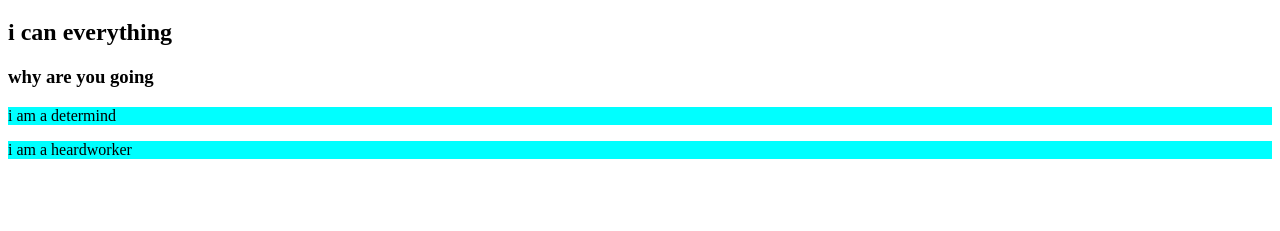
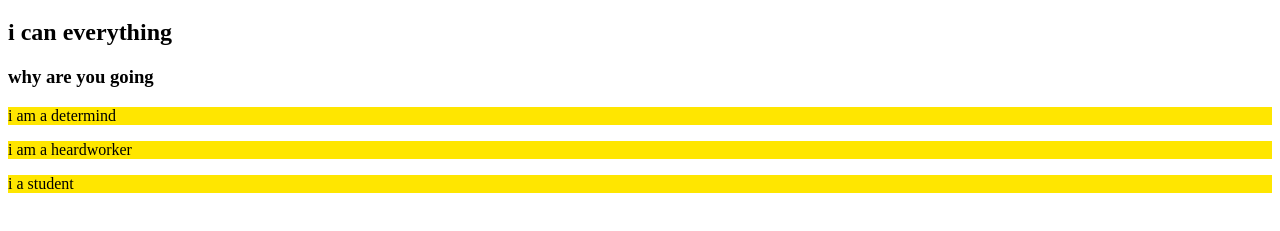
Before and after one commit to ashishkumardebnath/my.second.repo, a plain HTML site: page index.html in a window 1280 px wide. Shown: the part 61-292 px from the top of the page. Drawn offline with Linux system fonts and the light colour scheme.

Commit message:
style added

```diff
--- a/index.html
+++ b/index.html
@@ -14,5 +14,6 @@
 
     <p>i am a determind</p>
     <p>i am a heardworker</p>
+    <p>i a student</p>
 </body>
 </html>
--- a/style.css
+++ b/style.css
@@ -1,3 +1,3 @@
 p{
-    background-color: cyan;
+    background-color: rgb(255, 230, 0);
 }
```
